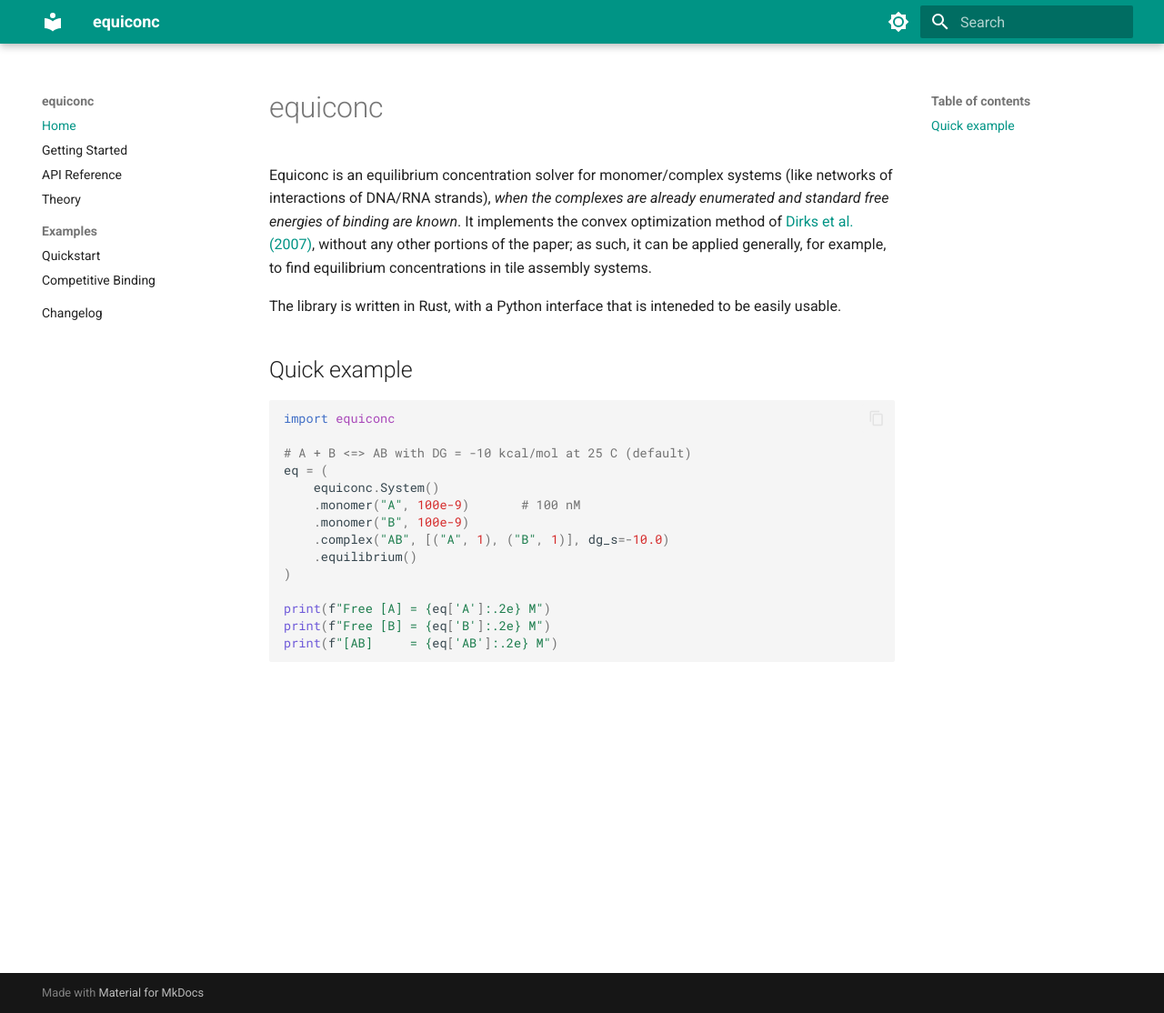
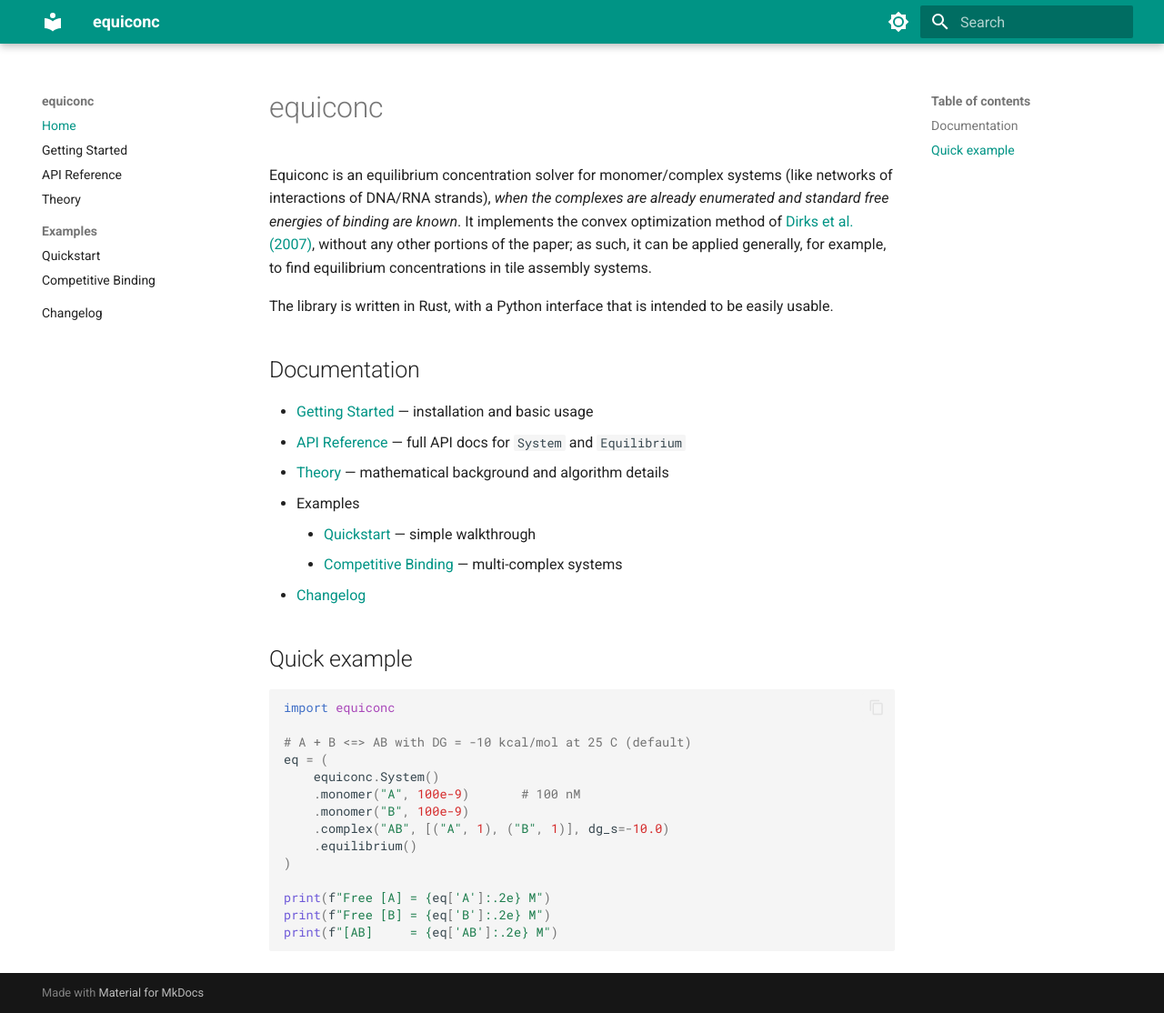
Before and after one commit to cgevans/equiconc, an MkDocs documentation site: the page built from docs/index.md, in a window 1280 px wide and 1114 px high. Shown: the whole window at 91% size. Built offline with MkDocs 1.6.1 and Material for MkDocs 9.7.7, drawn with Linux system fonts in a browser that asks for light colours.

Commit message:
Add table of contents to docs front page
Co-Authored-By: Claude Opus 4.6 <noreply@anthropic.com>

```diff
--- a/docs/index.md
+++ b/docs/index.md
@@ -5,7 +5,17 @@ _when the complexes are already enumerated and standard free energies of binding
 method of [Dirks et al. (2007)](https://doi.org/10.1137/060651100), without any other portions of the paper; as such, it can be
 applied generally, for example, to find equilibrium concentrations in tile assembly systems.
 
-The library is written in Rust, with a Python interface that is inteneded to be easily usable.
+The library is written in Rust, with a Python interface that is intended to be easily usable.
+
+## Documentation
+
+- [Getting Started](getting-started.md) — installation and basic usage
+- [API Reference](api.md) — full API docs for `System` and `Equilibrium`
+- [Theory](theory.md) — mathematical background and algorithm details
+- Examples
+    - [Quickstart](notebooks/quickstart.md) — simple walkthrough
+    - [Competitive Binding](notebooks/competitive_binding.md) — multi-complex systems
+- [Changelog](changelog.md)
 
 ## Quick example
 
```
